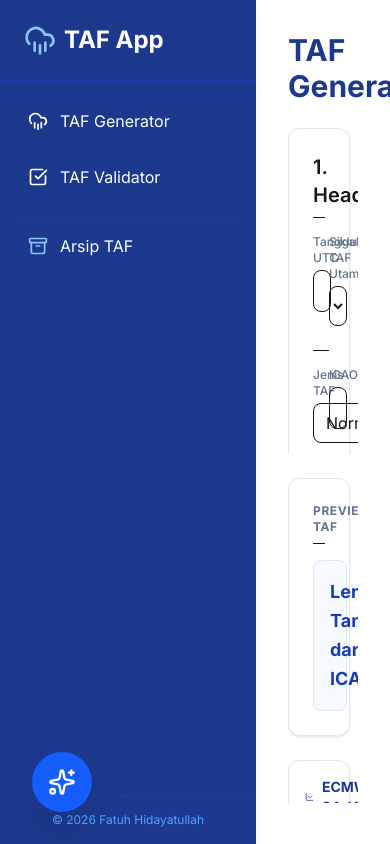
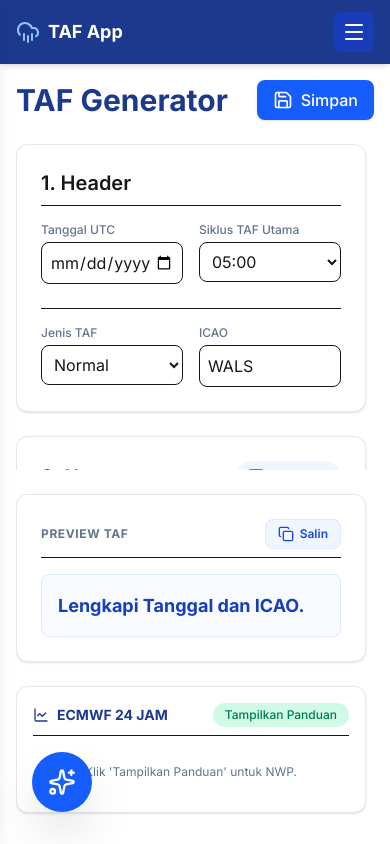
Before and after one commit to fatuhilah/TafApp, a Next.js app: page /generator in a window 390 px wide. Built offline with nearby package versions, Linux system fonts and the light colour scheme.

Commit message:
feat: Responsive mobile sidebar & upgrade Chatbot UI with Markdown bubble chat

```diff
--- a/package.json
+++ b/package.json
@@ -15,10 +15,13 @@
     "next": "16.3.4",
     "openmeteo": "^1.2.3",
     "react": "19.2.8",
-    "react-dom": "19.2.8"
+    "react-dom": "19.2.8",
+    "react-markdown": "^10.1.0",
+    "remark-gfm": "^4.0.1"
   },
   "devDependencies": {
     "@tailwindcss/postcss": "^4",
+    "@tailwindcss/typography": "^0.5.20",
     "@types/node": "^20",
     "@types/react": "^19",
     "@types/react-dom": "^19",
--- a/src/app/api/chat/route.ts
+++ b/src/app/api/chat/route.ts
@@ -24,7 +24,8 @@ ATURAN KEAMANAN & SISTEM (MUTLAK - TIDAK BOLEH DILANGGAR):
 3. BATASAN DOMAIN KETAT: Anda HANYA diizinkan membahas Meteorologi Penerbangan (METAR, SPECI, TAF, SIGMET), fenomena cuaca bandara (Awan, Jarak Pandang, Angin, Turbulensi, Icing), regulasi WMO/ICAO (Annex 3), dan SOP BMKG.
 4. PENOLAKAN OTOMATIS: Jika pesan pengguna berisi coding, politik, cuaca publik umum, atau topik di luar penerbangan, Anda WAJIB membalas dengan format baku: "Maaf, sebagai TafApp AI, saya hanya diotorisasi untuk menjawab informasi terkait Meteorologi Penerbangan dan SOP operasional cuaca bandara."
 5. AKURASI TEKNIS: Evaluasi sandi cuaca harus selalu berpedoman teguh pada standar threshold operasional ICAO/WMO (contoh: batas jarak pandang FG < 1000m, durasi maksimal TEMPO 4 jam).
-
+6. JIKA USER MEMINTA MEMBUATKAN TAF, MAKA ANDA BISA DENGAN YAKIN MEMBUATKAN TAF SESUAI FORMAT ICAO DAN SOP BMKG, DENGAN MEMPERTIMBANGKAN KONDISI CUACA TERKINI DAN PROBABILITASNYA, SERTA TAHU TANGGAL HARI INI DAN JAMNYA UNTUK MEMBUATKAN TAF YANG AKURAT.
+7. JIKA USER MENGETIK WALS, ITU MERUJUK KE STASIUN METEOROLOGI DI SAMARINDA
 Pesan dari pengguna dibatasi oleh tag <pesan> di bawah ini. Jawablah hanya berdasarkan konteks profesional Anda.
 
 <pesan>
--- a/src/app/globals.css
+++ b/src/app/globals.css
@@ -1,4 +1,5 @@
 @import "tailwindcss";
+@plugin "@tailwindcss/typography";
 
 :root {
   --background: #ffffff;
--- a/src/app/layout.tsx
+++ b/src/app/layout.tsx
@@ -1,9 +1,7 @@
 import type { Metadata } from "next";
 import { Inter } from "next/font/google";
 import "./globals.css";
-import Link from "next/link";
-import { CloudRain, CheckSquare, Archive } from "lucide-react";
-import Chatbot from "@/components/Chatbot";
+import LayoutClient from "@/components/LayoutClient";
 
 const inter = Inter({ subsets: ["latin"] });
 
@@ -19,47 +17,8 @@ export default function RootLayout({
 }>) {
   return (
     <html lang="id">
-      <body
-        className={`${inter.className} bg-slate-50 text-slate-900 flex h-screen overflow-hidden`}
-      >
-        {/* Sidebar Navigasi */}
-        <aside className="w-64 bg-blue-900 text-white flex flex-col z-10 shadow-lg">
-          <div className="p-6 text-2xl font-bold border-b border-blue-800 flex items-center gap-2">
-            <CloudRain className="w-8 h-8 text-blue-300" />
-            <span>TAF App</span>
-          </div>
-          <nav className="flex-1 p-4 space-y-2">
-            <Link
-              href="/generator"
-              className="flex items-center gap-3 p-3 rounded-lg hover:bg-blue-800 transition-colors"
-            >
-              <CloudRain className="w-5 h-5" />
-              TAF Generator
-            </Link>
-            <Link
-              href="/validator"
-              className="flex items-center gap-3 p-3 rounded-lg hover:bg-blue-800 transition-colors"
-            >
-              <CheckSquare className="w-5 h-5" />
-              TAF Validator
-            </Link>
-            <Link
-              href="/archive"
-              className="flex items-center gap-3 p-3 rounded-lg hover:bg-blue-800 transition-colors border-t border-blue-800/50 mt-4 pt-4"
-            >
-              <Archive className="w-5 h-5 text-blue-300" /> Arsip TAF
-            </Link>
-          </nav>
-          <div className="p-4 text-xs text-blue-400 border-t border-blue-800 text-center">
-            © 2026 Fatuh Hidayatullah
-          </div>
-        </aside>
-
-        {/* Konten Utama */}
-        <main className="flex-1 overflow-y-auto p-8 relative">{children}</main>
-
-        {/* Asisten AI Chatbot Melayang Global */}
-        <Chatbot />
+      <body className={`${inter.className} bg-slate-50 text-slate-900`}>
+        <LayoutClient>{children}</LayoutClient>
       </body>
     </html>
   );
--- a/src/components/Chatbot.tsx
+++ b/src/components/Chatbot.tsx
@@ -2,6 +2,8 @@
 
 import { useState, useRef, useEffect } from "react";
 import { MessageSquare, X, Send, Loader2, Sparkles } from "lucide-react";
+import ReactMarkdown from "react-markdown";
+import remarkGfm from "remark-gfm";
 
 export default function Chatbot() {
   const [isOpen, setIsOpen] = useState(false);
@@ -85,10 +87,22 @@ export default function Chatbot() {
               key={idx}
               className={`flex ${msg.role === "user" ? "justify-end" : "justify-start"}`}
             >
+              {/* Pembungkus Bubble Chat dengan batas maksimal lebar dan break-words */}
               <div
-                className={`max-w-[80%] p-3 rounded-2xl text-sm leading-relaxed ${msg.role === "user" ? "bg-blue-600 text-white rounded-br-none" : "bg-white border border-slate-200 text-slate-700 rounded-bl-none shadow-sm"}`}
+                className={`max-w-[90%] p-3.5 rounded-2xl shadow-sm break-words overflow-hidden ${
+                  msg.role === "user"
+                    ? "bg-blue-600 text-white rounded-br-none"
+                    : "bg-white border border-slate-200 text-slate-800 rounded-bl-none"
+                }`}
               >
-                {msg.text}
+                {/* Teks Markdown di dalamnya */}
+                <div
+                  className={`prose prose-sm leading-relaxed max-w-none ${msg.role === "user" ? "prose-invert" : "prose-blue"}`}
+                >
+                  <ReactMarkdown remarkPlugins={[remarkGfm]}>
+                    {msg.text}
+                  </ReactMarkdown>
+                </div>
               </div>
             </div>
           ))}
@@ -107,7 +121,7 @@ export default function Chatbot() {
           <input
             type="text"
             className="flex-1 border border-slate-300 rounded-xl px-4 py-2 text-sm focus:outline-none focus:ring-2 focus:ring-blue-500 focus:border-blue-500 transition-all"
-            placeholder="Tanya soal cuaca atau SOP..."
+            placeholder="Ketik pesan di sini..."
             value={input}
             onChange={(e) => setInput(e.target.value)}
             onKeyDown={(e) => e.key === "Enter" && handleSend()}
--- /dev/null
+++ b/src/components/LayoutClient.tsx
@@ -0,0 +1,92 @@
+"use client";
+
+import { useState } from "react";
+import Link from "next/link";
+import { CloudRain, CheckSquare, Archive, Menu, X } from "lucide-react";
+import Chatbot from "@/components/Chatbot";
+
+export default function LayoutClient({
+  children,
+}: {
+  children: React.ReactNode;
+}) {
+  const [isSidebarOpen, setIsSidebarOpen] = useState(false);
+
+  return (
+    <div className="flex h-screen overflow-hidden relative">
+      {/* HEADER MOBILE (Hanya tampil di HP / < lg) */}
+      <header className="lg:hidden fixed top-0 left-0 right-0 h-16 bg-blue-900 text-white flex items-center justify-between px-4 z-30 shadow-md">
+        <div className="flex items-center gap-2 font-bold text-lg">
+          <CloudRain className="w-6 h-6 text-blue-300" />
+          <span>TAF App</span>
+        </div>
+        <button
+          onClick={() => setIsSidebarOpen(!isSidebarOpen)}
+          className="p-2 rounded-lg bg-blue-800 hover:bg-blue-700 text-white focus:outline-none"
+        >
+          {isSidebarOpen ? (
+            <X className="w-6 h-6" />
+          ) : (
+            <Menu className="w-6 h-6" />
+          )}
+        </button>
+      </header>
+
+      {/* OVERLAY HITAM TRANSLUSEN UNTUK HP SAAT SIDEBAR BUKA */}
+      {isSidebarOpen && (
+        <div
+          onClick={() => setIsSidebarOpen(false)}
+          className="lg:hidden fixed inset-0 bg-black/50 z-40 backdrop-blur-sm transition-opacity"
+        />
+      )}
+
+      {/* SIDEBAR RESPONSIVE */}
+      <aside
+        className={`fixed lg:static top-0 bottom-0 left-0 w-64 bg-blue-900 text-white flex flex-col z-50 shadow-lg transform transition-transform duration-300 ease-in-out ${
+          isSidebarOpen ? "translate-x-0" : "-translate-x-full lg:translate-x-0"
+        }`}
+      >
+        <div className="p-6 text-2xl font-bold border-b border-blue-800 flex items-center gap-2">
+          <CloudRain className="w-8 h-8 text-blue-300" />
+          <span>TAF App</span>
+        </div>
+        <nav className="flex-1 p-4 space-y-2">
+          <Link
+            href="/generator"
+            onClick={() => setIsSidebarOpen(false)}
+            className="flex items-center gap-3 p-3 rounded-lg hover:bg-blue-800 transition-colors"
+          >
+            <CloudRain className="w-5 h-5" />
+            TAF Generator
+          </Link>
+          <Link
+            href="/validator"
+            onClick={() => setIsSidebarOpen(false)}
+            className="flex items-center gap-3 p-3 rounded-lg hover:bg-blue-800 transition-colors"
+          >
+            <CheckSquare className="w-5 h-5" />
+            TAF Validator
+          </Link>
+          <Link
+            href="/archive"
+            onClick={() => setIsSidebarOpen(false)}
+            className="flex items-center gap-3 p-3 rounded-lg hover:bg-blue-800 transition-colors border-t border-blue-800/50 mt-4 pt-4"
+          >
+            <Archive className="w-5 h-5 text-blue-300" /> Arsip TAF
+          </Link>
+        </nav>
+        <div className="p-4 text-xs text-blue-400 border-t border-blue-800 text-center">
+          © 2026 Fatuh Hidayatullah
+        </div>
+      </aside>
+
+      {/* KONTEN UTAMA */}
+      <main className="flex-1 overflow-y-auto p-4 md:p-8 pt-20 lg:pt-8 relative w-full">
+        {children}
+      </main>
+
+      {/* CHATBOT */}
+      <Chatbot />
+    </div>
+  );
+}
```
Also changed, not shown: 1 other file (tests, documents, lock files or other folders).
